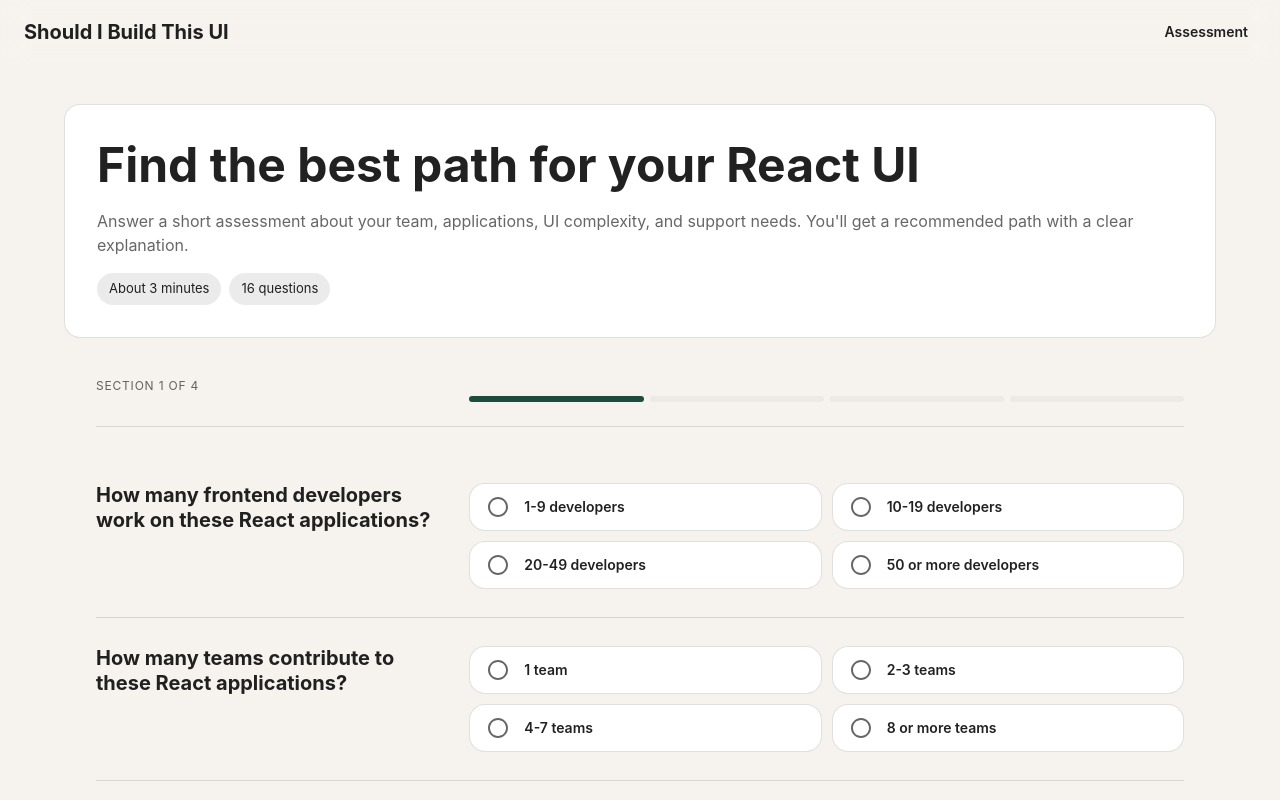
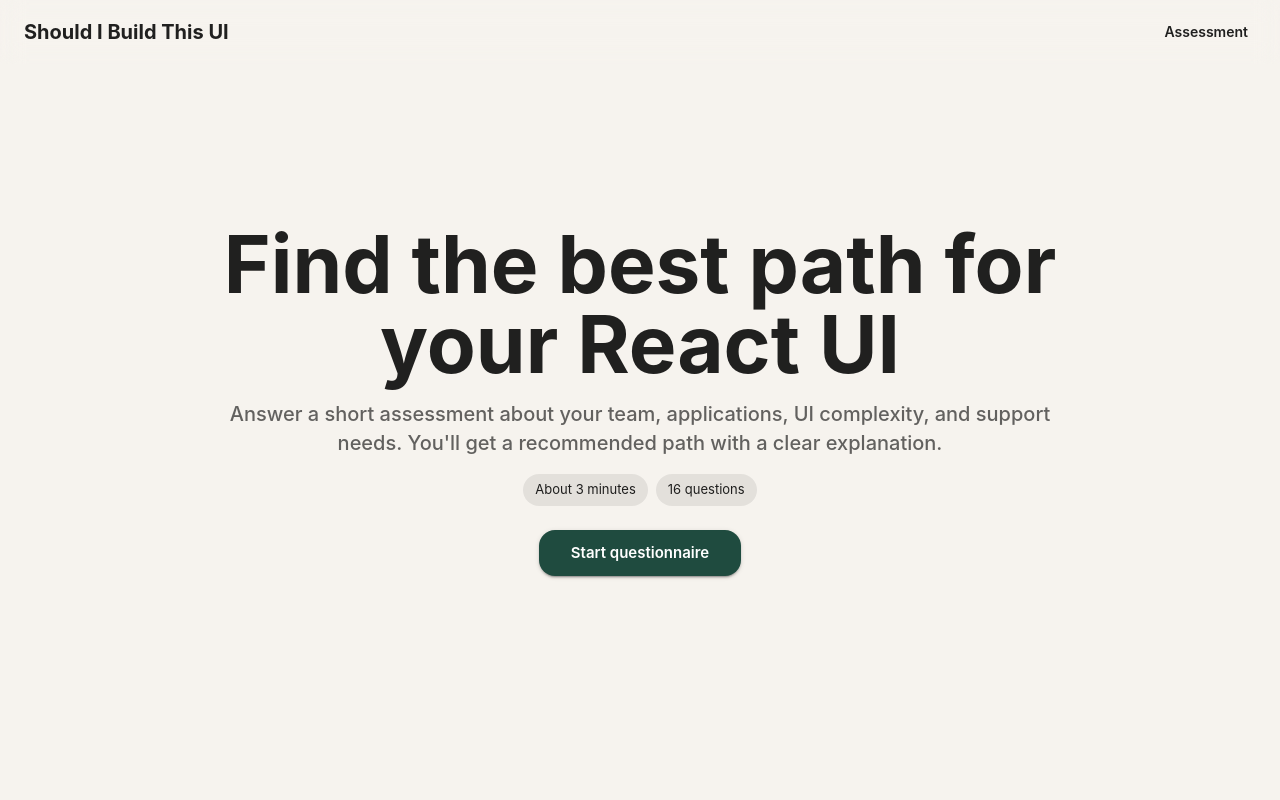
Before and after one commit to stephanos7/shouldibuildthisui, a React (Vite) app: page / in a window 1280 px wide. Shown: the top 800 px of the page. Built offline with nearby package versions, Linux system fonts and the light colour scheme.

Commit message:
feat: enhance questionnaire and result components for improved user experience

```diff
--- a/src/features/questionnaire/AssessmentHero.tsx
+++ b/src/features/questionnaire/AssessmentHero.tsx
@@ -1,29 +1,60 @@
-import { Chip, Paper, Stack, Typography } from "@mui/material";
+import { Button, Chip, Stack, Typography } from '@mui/material';
 
-export default function AssessmentHero() {
+type AssessmentHeroProps = {
+  hasSavedDraft: boolean;
+  onStart: () => void;
+};
+
+export default function AssessmentHero({ hasSavedDraft, onStart }: AssessmentHeroProps) {
   return (
-    <Paper variant="outlined" sx={{ p: { xs: 3, md: 4 } }}>
-      <Stack spacing={2}>
+    <Stack
+      component="section"
+      spacing={3}
+      alignItems="center"
+      textAlign="center"
+      sx={{
+        minHeight: { xs: 'calc(100vh - 96px)', md: 'calc(100vh - 128px)' },
+        justifyContent: 'center',
+        px: { xs: 2, sm: 3 },
+        py: { xs: 6, md: 8 }
+      }}
+    >
+      <Stack spacing={2} alignItems="center" sx={{ maxWidth: 980 }}>
         <Typography
           variant="h3"
           component="h1"
           sx={{
-            fontSize: { xs: "2rem", md: "3rem" },
+            fontSize: { xs: '2.5rem', sm: '3.5rem', md: '5rem' },
+            lineHeight: 1,
             fontWeight: 700
           }}
         >
           Find the best path for your React UI
         </Typography>
-        <Typography variant="body1" color="text.secondary">
+        <Typography
+          variant="h6"
+          component="p"
+          color="text.secondary"
+          sx={{ maxWidth: 880, lineHeight: 1.45 }}
+        >
           Answer a short assessment about your team, applications, UI
           complexity, and support needs. You&apos;ll get a recommended path with
           a clear explanation.
         </Typography>
-        <Stack direction="row" spacing={1} useFlexGap flexWrap="wrap">
+        <Stack direction="row" spacing={1} useFlexGap flexWrap="wrap" justifyContent="center">
           <Chip label="About 3 minutes" />
           <Chip label="16 questions" />
         </Stack>
       </Stack>
-    </Paper>
+      <Button
+        type="button"
+        variant="contained"
+        size="large"
+        onClick={onStart}
+        sx={{ px: 4, py: 1.25 }}
+      >
+        {hasSavedDraft ? 'Continue questionnaire' : 'Start questionnaire'}
+      </Button>
+    </Stack>
   );
 }
--- a/src/features/questionnaire/QuestionnairePage.tsx
+++ b/src/features/questionnaire/QuestionnairePage.tsx
@@ -1,5 +1,5 @@
 import { zodResolver } from '@hookform/resolvers/zod';
-import { Alert, Button, Box, Container, FormHelperText, Snackbar, Stack } from '@mui/material';
+import { Alert, Button, Box, Container, Snackbar, Stack } from '@mui/material';
 import { useEffect, useRef, useState } from 'react';
 import { FormProvider, useForm, useWatch } from 'react-hook-form';
 import { useNavigate } from 'react-router-dom';
@@ -49,7 +49,7 @@ type QuestionnaireFormProps = {
 function QuestionnaireForm({ savedDraft, onRequestClear }: QuestionnaireFormProps) {
   const navigate = useNavigate();
   const [activeStep, setActiveStep] = useState(() => getFirstIncompleteSectionIndex(savedDraft));
-  const [stepError, setStepError] = useState(false);
+  const [validationMessage, setValidationMessage] = useState<string | null>(null);
   const methods = useForm<QuestionnaireValues>({
     resolver: zodResolver(questionnaireSchema),
     mode: 'onBlur',
@@ -58,7 +58,7 @@ function QuestionnaireForm({ savedDraft, onRequestClear }: QuestionnaireFormProp
   const persistenceReadyRef = useRef(false);
   const {
     control,
-    formState: { errors, isSubmitting },
+    formState: { isSubmitting },
     handleSubmit,
     trigger
   } = methods;
@@ -77,7 +77,7 @@ function QuestionnaireForm({ savedDraft, onRequestClear }: QuestionnaireFormProp
   }, [watchedValues]);
 
   const handleBack = () => {
-    setStepError(false);
+    setValidationMessage(null);
     setActiveStep((currentStep) => Math.max(currentStep - 1, 0));
   };
 
@@ -85,11 +85,11 @@ function QuestionnaireForm({ savedDraft, onRequestClear }: QuestionnaireFormProp
     const isStepValid = await trigger(currentSection.questionIds);
 
     if (!isStepValid) {
-      setStepError(true);
+      setValidationMessage('Answer the required questions in this section to continue.');
       return;
     }
 
-    setStepError(false);
+    setValidationMessage(null);
     setActiveStep((currentStep) => Math.min(currentStep + 1, questionsBySection.length - 1));
   };
 
@@ -111,22 +111,17 @@ function QuestionnaireForm({ savedDraft, onRequestClear }: QuestionnaireFormProp
 
   return (
     <FormProvider {...methods}>
+      <>
         <Stack
           component="form"
           spacing={3}
           noValidate
-        onSubmit={handleSubmit(onSubmit, () => setStepError(false))}
+          onSubmit={handleSubmit(onSubmit, () => {
+            setValidationMessage('Review the highlighted questions before submitting.');
+          })}
           aria-label="Recommendation questionnaire"
-        sx={{ px: { xs: 2, sm: 3, md: 4, lg: 4 } }}
+          sx={{ width: '100%' }}
         >
-        {stepError ? (
-          <Alert severity="error">Answer the required questions in this section to continue.</Alert>
-        ) : null}
-
-        {isFinalStep && Object.keys(errors).length > 0 ? (
-          <Alert severity="error">Review the highlighted questions before submitting.</Alert>
-        ) : null}
-
           <QuestionnaireProgressHeader
             sectionIndex={activeStep}
             sectionCount={questionsBySection.length}
@@ -156,11 +151,24 @@ function QuestionnaireForm({ savedDraft, onRequestClear }: QuestionnaireFormProp
                 </Button>
               }
             />
-          {isFinalStep && Object.keys(errors).length > 0 ? (
-            <FormHelperText error>All questions are required.</FormHelperText>
-          ) : null}
           </Stack>
         </Stack>
+        <Snackbar
+          open={validationMessage !== null}
+          autoHideDuration={4000}
+          onClose={() => setValidationMessage(null)}
+          anchorOrigin={{ vertical: 'top', horizontal: 'center' }}
+        >
+          <Alert
+            severity="error"
+            variant="filled"
+            onClose={() => setValidationMessage(null)}
+            sx={{ width: '100%' }}
+          >
+            {validationMessage}
+          </Alert>
+        </Snackbar>
+      </>
     </FormProvider>
   );
 }
@@ -170,6 +178,7 @@ export default function QuestionnairePage() {
   const [isClearDialogOpen, setIsClearDialogOpen] = useState(false);
   const [isClearConfirmationVisible, setIsClearConfirmationVisible] = useState(false);
   const [savedDraft, setSavedDraft] = useState(() => loadQuestionnaireDraft());
+  const [hasStarted, setHasStarted] = useState(false);
 
   const handleConfirmClear = () => {
     clearRecommendationSession();
@@ -180,16 +189,27 @@ export default function QuestionnairePage() {
   };
 
   return (
-    <Container maxWidth="lg" disableGutters sx={{ py: { xs: 3, md: 5 } }}>
-      <Box sx={{ width: '100%', maxWidth: 1180, mx: 'auto' }}>
-        <Stack spacing={{ xs: 3, md: 4 }}>
-          <AssessmentHero />
+    <Container maxWidth={false} disableGutters sx={{ py: hasStarted ? { xs: 3, md: 5 } : 0 }}>
+      <Box
+        sx={{
+          width: '100%',
+          maxWidth: hasStarted ? 1280 : 'none',
+          mx: 'auto',
+          px: hasStarted ? { xs: 2, sm: 3, md: 5 } : 0
+        }}
+      >
+        {hasStarted ? (
           <QuestionnaireForm
             key={formSeed}
             savedDraft={savedDraft}
             onRequestClear={() => setIsClearDialogOpen(true)}
           />
-        </Stack>
+        ) : (
+          <AssessmentHero
+            hasSavedDraft={savedDraft !== null}
+            onStart={() => setHasStarted(true)}
+          />
+        )}
       </Box>
       <ClearSavedAnswersDialog
         open={isClearDialogOpen}
--- a/src/features/result/RecommendationHero.tsx
+++ b/src/features/result/RecommendationHero.tsx
@@ -22,26 +22,31 @@ export default function RecommendationHero({ result }: RecommendationHeroProps)
     <Paper
       variant="outlined"
       sx={{
-        p: { xs: 3, md: 4 },
+        p: { xs: 2.5, sm: 3, md: 4 },
         borderRadius: 3,
-        bgcolor: 'background.paper'
+        bgcolor: 'background.paper',
+        width: '100%'
       }}
     >
-      <Stack spacing={3}>
+      <Stack spacing={{ xs: 2.5, md: 3 }}>
         <Stack
-          direction={{ xs: 'column', md: 'row' }}
-          spacing={3}
+          direction={{ xs: 'column', lg: 'row' }}
+          spacing={{ xs: 2.5, md: 3 }}
           justifyContent="space-between"
           alignItems={{ xs: 'flex-start', md: 'flex-start' }}
         >
-          <Stack spacing={1.25} sx={{ maxWidth: 720 }}>
+          <Stack spacing={1.25} sx={{ flex: '1 1 720px', minWidth: 0 }}>
             <Typography variant="overline" color="text.secondary">
               Recommended path
             </Typography>
-            <Typography variant="h2" component="h2">
+            <Typography
+              variant="h2"
+              component="h2"
+              sx={{ fontSize: { xs: '2.5rem', sm: '3rem', lg: '4rem' }, lineHeight: 1.02 }}
+            >
               {recommendation?.label ?? formatPathLabel(result.recommendation)}
             </Typography>
-            <Typography variant="body1" color="text.secondary">
+            <Typography variant="body1" color="text.secondary" sx={{ maxWidth: 820 }}>
               {recommendation?.summary}
             </Typography>
             <Stack direction="row" spacing={1} useFlexGap flexWrap="wrap">
@@ -49,7 +54,7 @@ export default function RecommendationHero({ result }: RecommendationHeroProps)
             </Stack>
           </Stack>
 
-          <Stack spacing={1.25} sx={{ maxWidth: 360 }}>
+          <Stack spacing={1.25} sx={{ flex: '0 1 520px', minWidth: 0, maxWidth: { lg: 520 } }}>
             <Typography variant="subtitle2" color="text.secondary">
               Executive summary
             </Typography>
--- a/src/features/result/ResultReportLayout.tsx
+++ b/src/features/result/ResultReportLayout.tsx
@@ -1,4 +1,4 @@
-import { Grid, Stack } from '@mui/material';
+import { Box, Stack } from '@mui/material';
 import type { ReactNode } from 'react';
 
 type ResultReportLayoutProps = {
@@ -19,14 +19,21 @@ export default function ResultReportLayout({
       {reportHeader}
       {recommendationHero}
 
-      <Grid container spacing={{ xs: 4, md: 6 }} alignItems="flex-start">
-        <Grid item xs={12} md={7}>
+      <Box
+        sx={{
+          display: 'grid',
+          gap: { xs: 4, md: 6 },
+          gridTemplateColumns: { xs: '1fr', md: 'minmax(0, 7fr) minmax(0, 5fr)' },
+          alignItems: 'flex-start'
+        }}
+      >
+        <Box>
           <Stack spacing={{ xs: 4, md: 5 }}>{keyFactors}</Stack>
-        </Grid>
-        <Grid item xs={12} md={5}>
+        </Box>
+        <Box>
           <Stack spacing={{ xs: 4, md: 5 }}>{scoreComparison}</Stack>
-        </Grid>
-      </Grid>
+        </Box>
+      </Box>
     </Stack>
   );
 }
--- a/src/features/result/ResultReportShell.tsx
+++ b/src/features/result/ResultReportShell.tsx
@@ -9,14 +9,17 @@ export default function ResultReportShell({ children }: ResultReportShellProps)
   return (
     <Container
       component="main"
-      maxWidth="lg"
+      maxWidth={false}
       disableGutters
       sx={{
-        py: { xs: 3, md: 5 },
-        px: { xs: 2, sm: 3 }
+        py: { xs: 2.5, sm: 3, md: 5, xl: 8 },
+        px: { xs: 2, sm: 3, md: 5, lg: 8, xl: 10 },
+        overflowX: 'clip'
       }}
     >
-      <Stack spacing={{ xs: 3, md: 4 }}>{children}</Stack>
+      <Stack spacing={{ xs: 3, md: 4 }} sx={{ width: '100%', maxWidth: 1120, mx: 'auto' }}>
+        {children}
+      </Stack>
     </Container>
   );
 }
--- a/src/features/result/ScoreBarRow.tsx
+++ b/src/features/result/ScoreBarRow.tsx
@@ -7,7 +7,7 @@ type ScoreBarRowProps = {
 
 export default function ScoreBarRow({ row }: ScoreBarRowProps) {
   return (
-    <Stack spacing={0.75}>
+    <Stack spacing={0.75} sx={{ overflow: 'hidden' }}>
       <Stack
         direction="row"
         justifyContent="space-between"
--- a/src/layouts/AppLayout.tsx
+++ b/src/layouts/AppLayout.tsx
@@ -43,7 +43,12 @@ export default function AppLayout() {
           {isInternalRoute ? <InternalNav /> : <PublicNav hasSavedResult={hasSavedResult} />}
         </Toolbar>
       </AppBar>
-      <Container maxWidth="lg" component="main" sx={{ py: 0 }}>
+      <Container
+        maxWidth={isInternalRoute ? 'lg' : false}
+        disableGutters={!isInternalRoute}
+        component="main"
+        sx={{ py: 0 }}
+      >
         <Outlet />
       </Container>
     </Box>
```
Also changed, not shown: 1 other file (tests, documents, lock files or other folders). Lines whose indentation alone changed are shown as unchanged.
